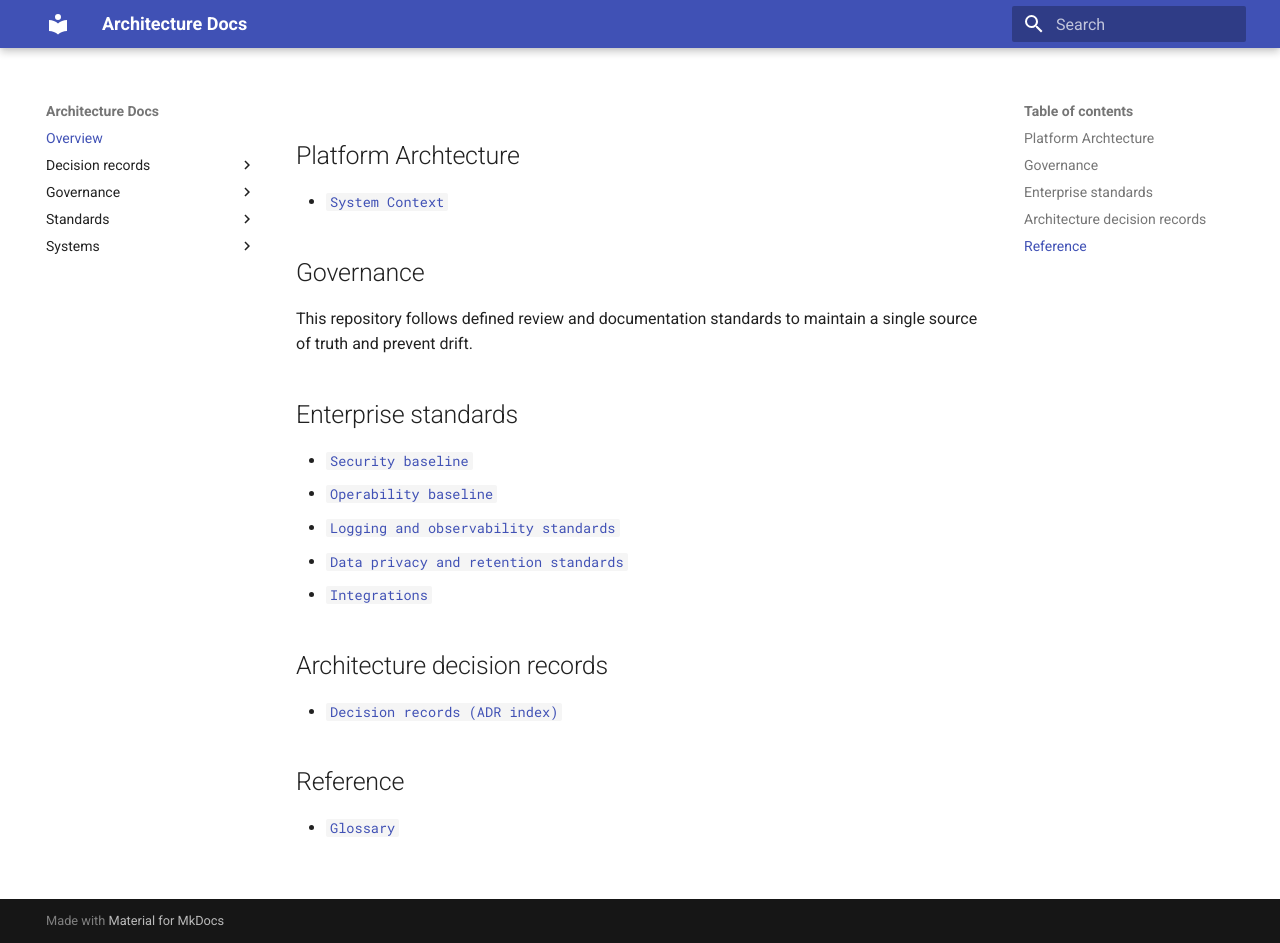
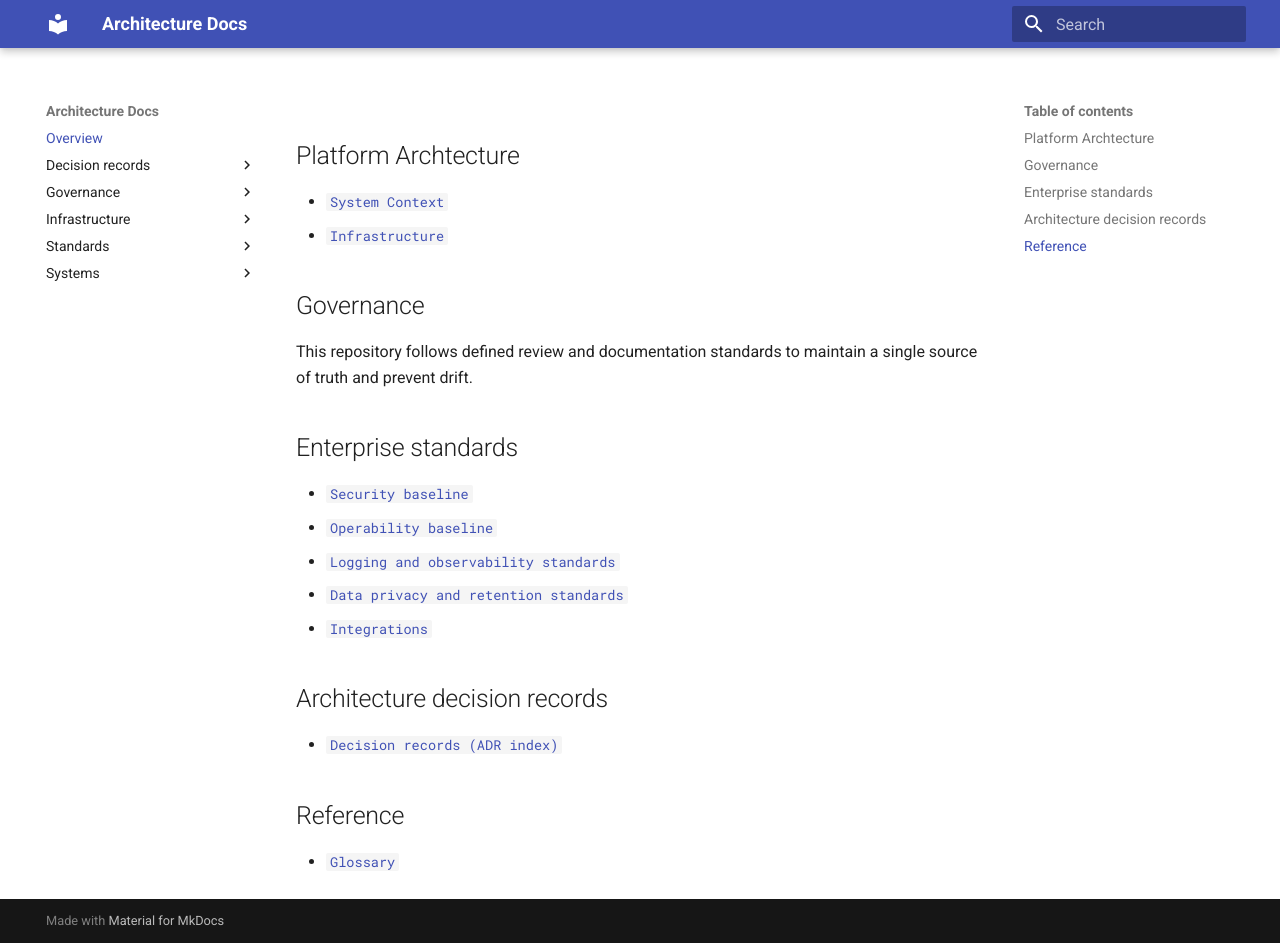
Before and after one commit to vishnu-staples/architecture-doc-repo, an MkDocs documentation site: the page built from docs/index.md, in a window 1280 px wide and 943 px high. Built offline with MkDocs 1.6.1 and Material for MkDocs 9.7.7, drawn with Linux system fonts in a browser that asks for light colours.

Commit message:
Adding infra

```diff
--- a/docs/index.md
+++ b/docs/index.md
@@ -3,6 +3,7 @@
 ## Platform Archtecture
 
 - [`System Context`](systems/index.md)
+- [`Infrastructure`](infrastructure/index.md)
 
 ## Governance
 
```
Also changed, not shown: docs/infrastructure/index.md (added, +1 -0 lines), docs/standards/observability.md (added), docs/standards/observablity.md (deleted).
